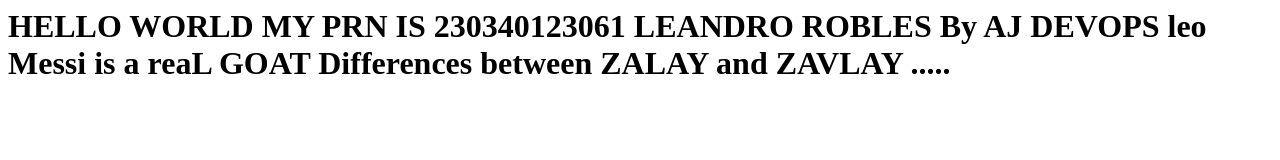
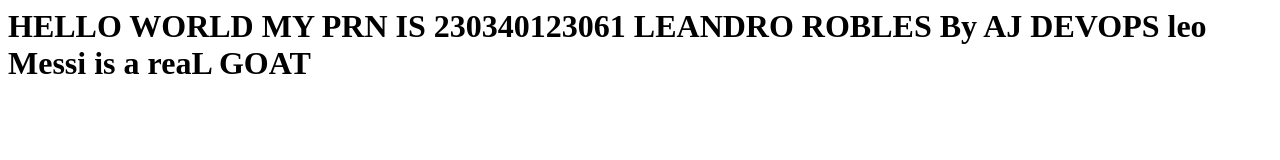
Before and after one commit to roblesleandro/ditiss, a plain HTML site: page index.html in a window 1280 px wide. Drawn offline with Linux system fonts and the light colour scheme.

Commit message:
Update index.html

```diff
--- a/index.html
+++ b/index.html
@@ -3,5 +3,4 @@
 HELLO WORLD MY PRN IS 230340123061 LEANDRO ROBLES
 By AJ DEVOPS
 leo Messi is a reaL GOAT
-Differences between ZALAY and ZAVLAY .....
 </h1>
```
